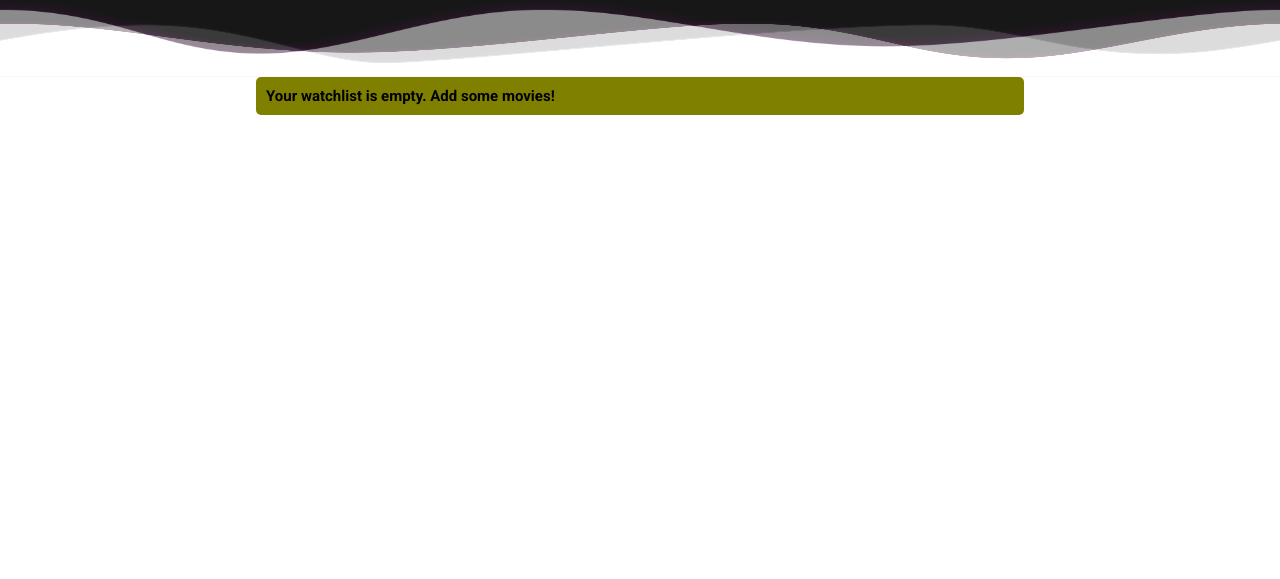
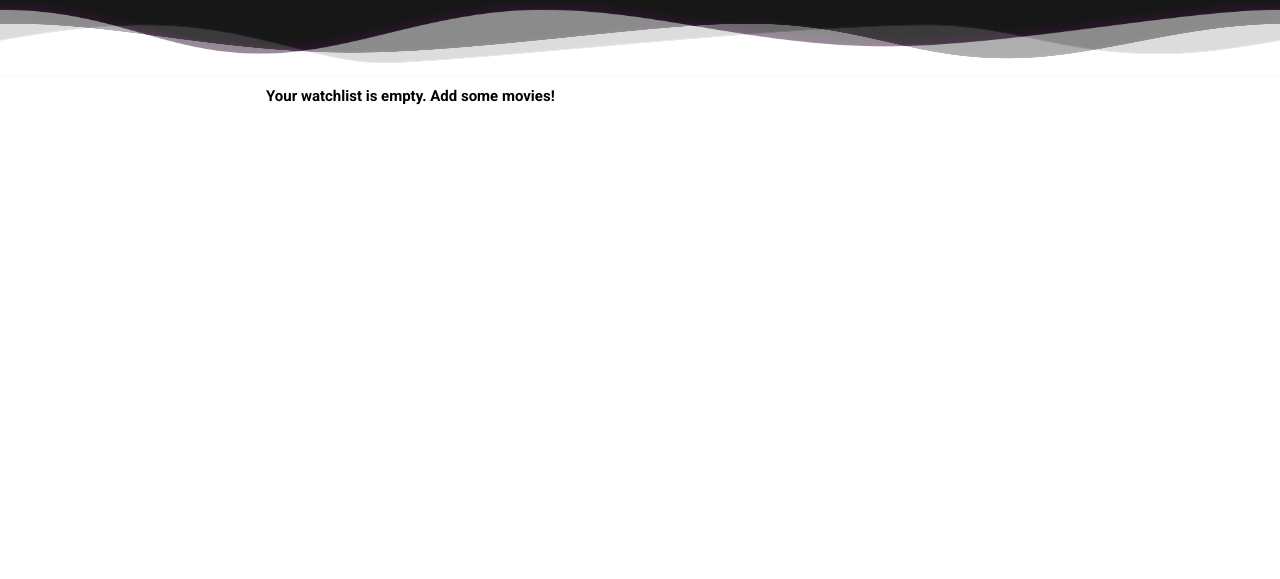
Before and after one commit to chiquitabrang/Scrimba_Projects, a browser extension: page 19. Watchlist Solo project/watchlist.html in a window 1280 px wide. Shown: the part 221-800 px from the top of the page. Drawn offline with Linux system fonts and the light colour scheme.

Commit message:
remove background

```diff
--- a/19. Watchlist Solo project/watchlist.css
+++ b/19. Watchlist Solo project/watchlist.css
@@ -172,7 +172,6 @@ input {
   display: flex;
   flex-direction: column;
   padding: 1rem;
-  background: olive;
   border-radius: 0.5rem;
   margin-bottom: 2rem;
 }
```
